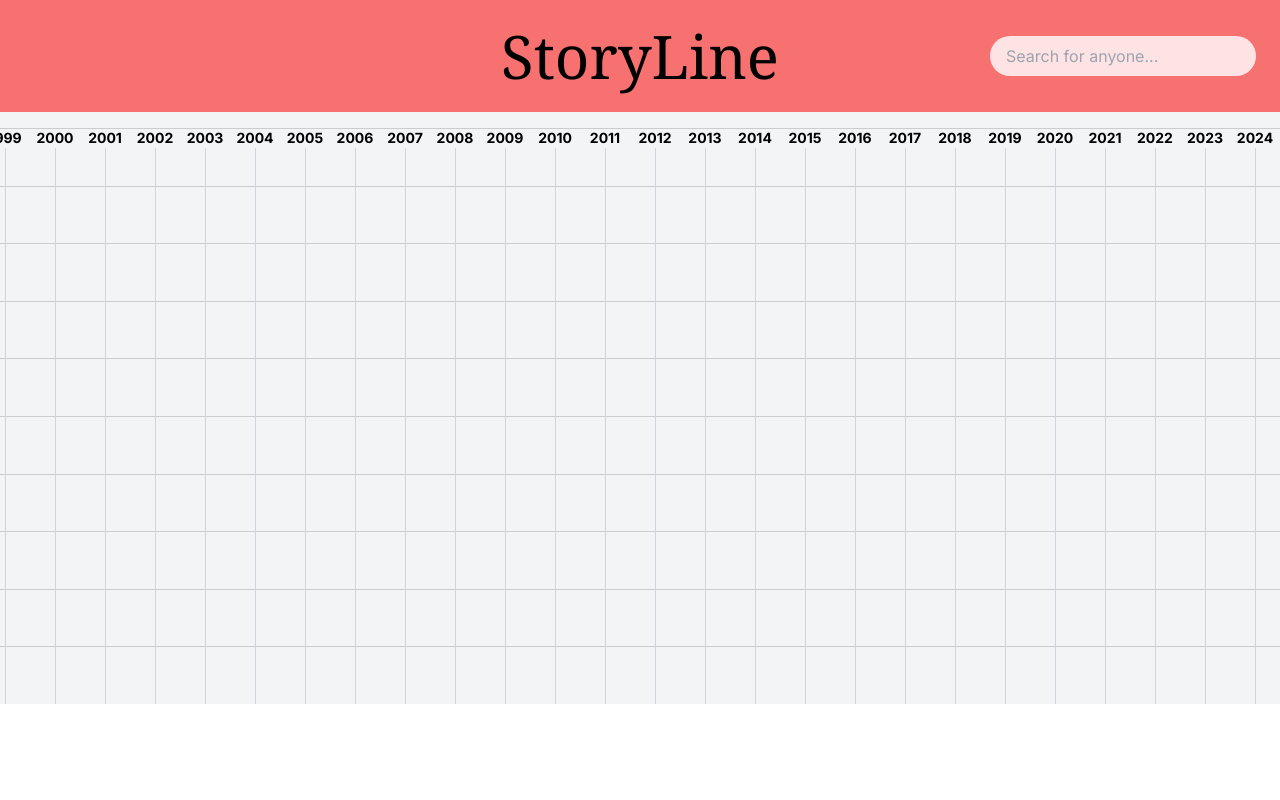
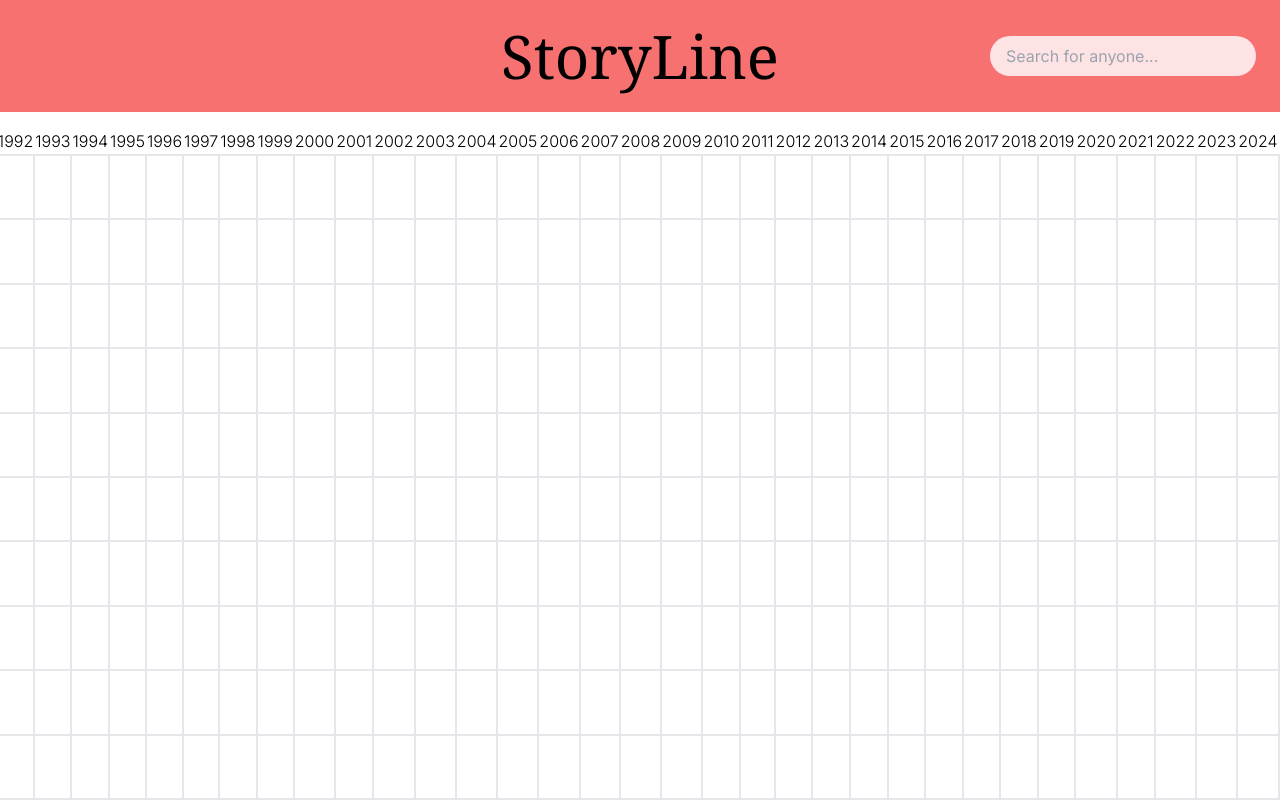
Before and after one commit to WattWozy/StoryLine, a Next.js app in the folder client/: page / in a window 1280 px wide. Built offline with nearby package versions, Linux system fonts and the light colour scheme.

Commit message:
La till en alternativ tidslinje, vi får snacka ihop oss ang tillvägagångssätt

```diff
--- a/client/src/app/page.tsx
+++ b/client/src/app/page.tsx
@@ -1,11 +1,12 @@
 import HistoricalPerson from '@/components/core/HistoricalPerson'
 import Timeline from '@/components/core/Timeline'
+import Timeline2 from '@/components/core/Timeline2'
 import React from 'react'
 
 const Home = () => {
   return (
     <main className='min-h-screen'>
-      <Timeline/>
+      <Timeline2/>
       {/* <HistoricalPerson name="Albert Einstein" birth={new Date(Date.UTC(1879, 3, 14))} death={new Date(Date.UTC(1955, 4, 18))}/> */}
     </main>
   );
--- a/client/src/components/core/Timeline.tsx
+++ b/client/src/components/core/Timeline.tsx
@@ -6,7 +6,7 @@ const Timeline: React.FC = () => {
   const [visibleYears, setVisibleYears] = useState<number[]>([]);
   const [oldestYear, setOldestYear] = useState<number>(() => {
     const currentYear = new Date().getFullYear();
-    return currentYear - 10; // Start with 10 years of history
+    return currentYear - 100; // Start with 100 years of history
   });
   const currentYear = new Date().getFullYear();
   const yearWidth = 50; // pixels per year
@@ -32,18 +32,13 @@ const Timeline: React.FC = () => {
 
     const { scrollLeft, scrollWidth, clientWidth } = scrollRef.current;
 
-    // Prevent scrolling beyond the current year
-    if (scrollLeft < 0) {
-      scrollRef.current.scrollLeft = 0;
-      return;
+    setVisibleYears(calculateVisibleYears());
+    // Load more years if we're near the start
+    if (scrollLeft < clientWidth + 100) {
+      setOldestYear(prev => prev - 100);
     }
-
-    setVisibleYears(calculateVisibleYears());
-
-    // Load more years if we're near the start
-    if (scrollLeft < clientWidth * 0.2) {
-      setOldestYear(prev => prev - 10);
-    }
+    console.log('oldest year: ' + oldestYear)
+    console.log('scroll: ' + scrollLeft)
   }, [calculateVisibleYears]);
 
   useEffect(() => {
--- /dev/null
+++ b/client/src/components/core/Timeline2.tsx
@@ -0,0 +1,57 @@
+'use client'
+import React, { useEffect, useRef } from 'react';
+
+const Timeline2: React.FC = () => {
+    const scrollContainerRef = useRef<HTMLDivElement>(null);
+    const currentYear = new Date().getFullYear();
+    const years = Array.from({ length: 151 }, (_, index) => currentYear - index).reverse();
+
+    useEffect(() => {
+        if (scrollContainerRef.current) {
+            scrollContainerRef.current.scrollLeft = scrollContainerRef.current.scrollWidth;
+        }
+    }, []);
+
+    let person = { "name": "Alfred Hitchcock", "birth": 1899, "death": 1980 }
+
+    const renderPerson = (year: number, rowIndex: number) => {
+        if (person.birth == year && rowIndex === 2 || person.death == year && rowIndex === 2) {
+            return <div className="bg-red-500 rounded-r-full w-4 h-4 mx-auto"></div>
+        }
+        if (person.birth < year && person.death > year && rowIndex === 2) {
+            return <div className="w-full h-4 bg-red-500 mx-auto"></div>
+        }
+        if (person.death == year + 1 && rowIndex === 1) {
+            return <p className='text-xs'>{person.name}</p>
+        }
+
+        return null;
+    };
+
+    return (
+        <div className='overflow-x-auto bg-white h-screen flex flex-col pt-32' ref={scrollContainerRef}>
+            <table className="w-max flex-grow">
+                <thead>
+                    <tr>
+                        {years.map(year => (
+                            <th className='text-6 font-light' key={year}>{year}</th>
+                        ))}
+                    </tr>
+                </thead>
+                <tbody className='h-full'>
+                    {[...Array(10)].map((_, rowIndex) => (
+                        <tr key={rowIndex} className='border-2 h-[10%]'>
+                            {years.map(year => (
+                                <td className='border-2 w-8' key={year}>
+                                    {renderPerson(year, rowIndex)}
+                                </td>
+                            ))}
+                        </tr>
+                    ))}
+                </tbody>
+            </table>
+        </div>
+    );
+}
+
+export default Timeline2
```
Also changed, not shown: client/src/components/core/Person.tsx (added).
